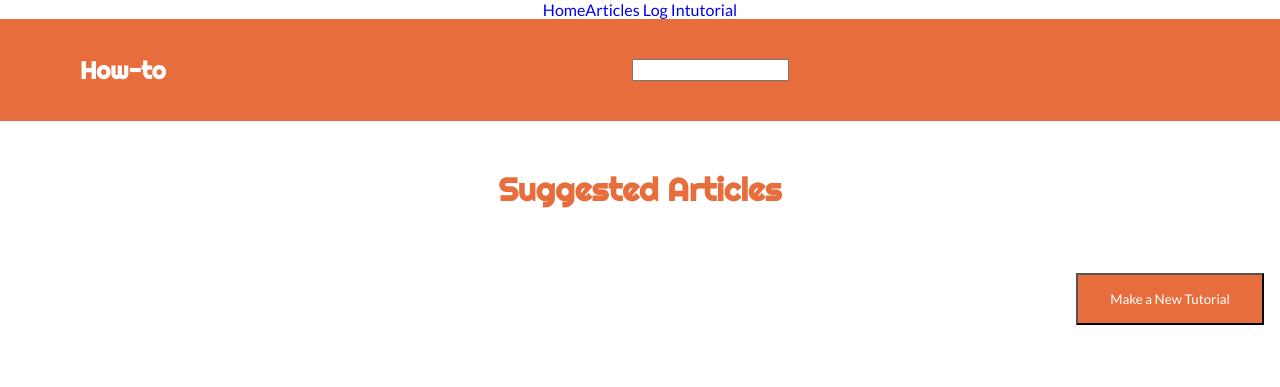
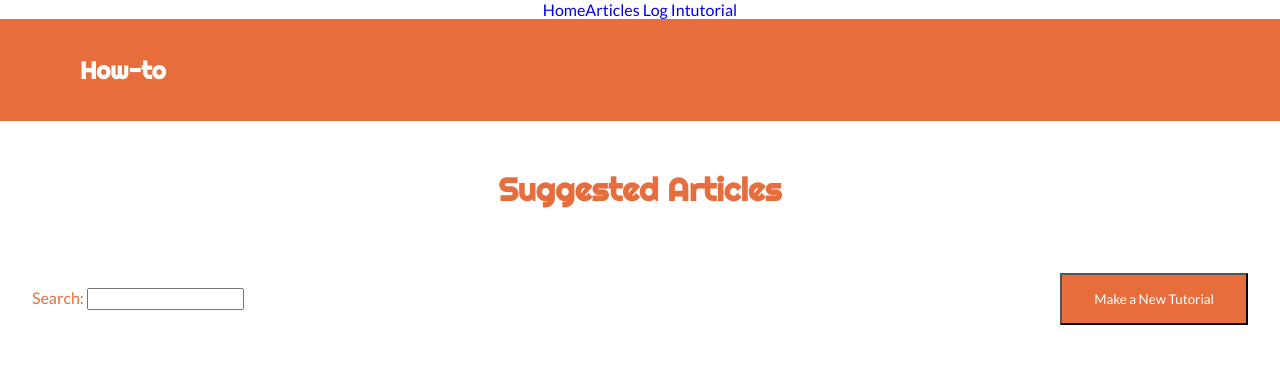
Before and after one commit to Lambda-How-To-Build-Week/Front-end, a React (Create React App) app in the folder how-to/: page /articles in a window 1280 px wide. Shown: the top 387 px of the page. Built offline with nearby package versions, Linux system fonts and the light colour scheme; grey boxes are pictures that could not be loaded.

Commit message:
Update all changes

```diff
--- a/how-to/src/App.js
+++ b/how-to/src/App.js
@@ -1,14 +1,12 @@
 import React, { useState } from "react";
 import { Route, Link } from "react-router-dom";
 import "./App.css";
-// import SearchForm from "./components/search-form";
 import SignUp from "./components/sign-up";
 import Articles from "./components/articles";
 import LogInPage from "./components/logIn-page";
 import data from "./data";
 import NewTutorialForm from "./components/new-tutorial";
 import MyItems from "./components/finished-tutorial";
-import SearchForm from "./components/searchForm";
 
 function App() {
 
@@ -44,7 +42,6 @@ function App() {
         render={props => <Articles {...props} articles={filteredItems} search= {search} />}
       />
       <Route path='/new-tutorial' component={NewTutorialForm}/>
-      {/* <SignUp/> Took this out -- made it the Home link */}
     </div>
   );
 }
--- a/how-to/src/components/articles.js
+++ b/how-to/src/components/articles.js
@@ -68,10 +68,11 @@ const StyledArticle = styled.div`
 
 
     .articles-button {
-       padding: 1rem;
+       padding: 1rem 2rem;
        postion: relative;
        display: flex;
-       justify-content:flex-end;
+       justify-content:space-between;
+       align-items: center;
 
     }
 
@@ -91,32 +92,22 @@ const StyledArticle = styled.div`
 
 
 function Articles(props) {
-  // const [items] = useState(posts);
   return (
     <StyledArticle className="articles-wrapper">
       <div className = "nav">
           <h2> How-to</h2>
-          <SearchForm search = {props.search}/>
       </div>
-      {/* <nav>
-                <div className="nav-links">
-                    <Link to="/">Home</Link>
-                    <Link to="/articles">Articles</Link>
-                    <Link to="/login"> Log In</Link>
-                    <SearchForm/>
-                </div>
-            </nav>
-            <Route exact path="/" component={SignUp} />
-            <Route exact path="/login" component={LogInPage} />
-            <Route exact path="/articles" render={props => <Articles {...props} articles={items} />}/> */}
       <div className="articles-header">
         <h1>Suggested Articles</h1>
       </div>
-      <Link to="/new-tutorial" className="articles-button">
+      <div className="articles-button">
+      <SearchForm search = {props.search}/>
+      <Link to="/new-tutorial" >
         <button className="md-button new-tutorial-button">
           Make a New Tutorial
         </button>
       </Link>
+      </div>
       <Route path="/new-tutorial" component={NewTutorialForm} />
       <div className="articles-list-wrapper">
         {props.articles.map(post => (
--- a/how-to/src/components/new-tutorial.js
+++ b/how-to/src/components/new-tutorial.js
@@ -3,7 +3,6 @@ import React, { Component } from "react";
 import { fetchItem, newTutorial } from "../store/actions/index";
 import { connect } from "react-redux";
 import styled from "styled-components";
-import Find from "./searchForm";
 
 const StyledForm = styled.form `
 
@@ -98,7 +97,6 @@ class NewTutorialForm extends Component {
       <StyledForm>
         <div className = "nav">
           <h2> How-to</h2>
-          <Find/>
       </div>
       <form className="tutorial-form">
         <div className="tutorial">
--- a/how-to/src/components/searchForm.js
+++ b/how-to/src/components/searchForm.js
@@ -1,5 +1,12 @@
 import React, {useState} from 'react';
+import styled from "styled-components";
 
+const StyledDiv = styled.div `
+    form{
+        1px solid blue;
+
+    }
+`
 
 
 
@@ -12,9 +19,11 @@ export default function SearchForm(props) {
         console.log(props.search(searchQuery))
     }
     return (
+        <StyledDiv>
         <form onSubmit={e => doSearch(e)} className='search-form'>
             <label htmlFor='data-search-form'>Search: </label>
             <input id='data-search-form' type='text' name='data.title' onChange={(e) => setSearch(e.target.value)}/>
         </form>
+        </StyledDiv>
     );
 }
```
